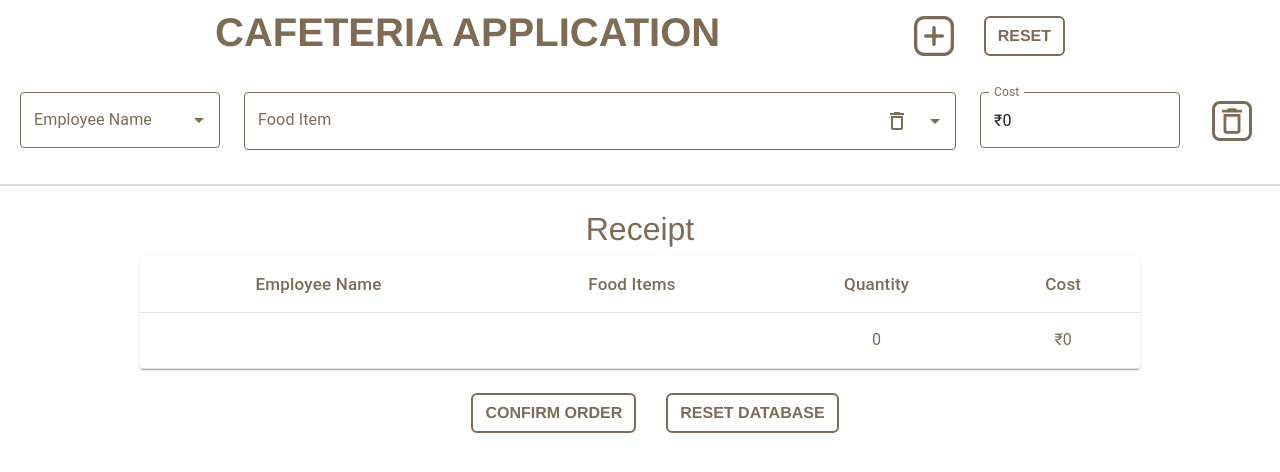
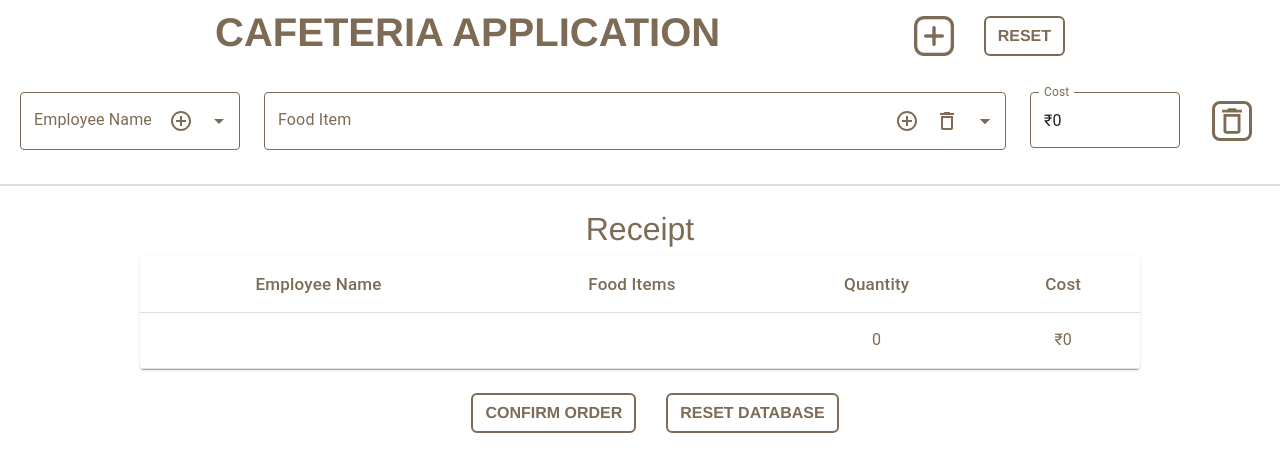
Before and after one commit to mayumithapa/CafeteriaApp, a React (Create React App) app in the folder cafeteria-application/: page / in a window 1280 px wide. Shown: the top 472 px of the page. Built offline with nearby package versions, Linux system fonts and the light colour scheme.

Commit message:
changes done

```diff
--- a/cafeteria-application/src/App.js
+++ b/cafeteria-application/src/App.js
@@ -23,7 +23,7 @@ function App() {
       updatedData.push({ id, employee, foodItems, totalCost });
     }
 
-    setSelectedData(updatedData);
+    setSelectedData(updatedData);// i need to read this function
   };
   const handleAddClick = () => {
     setForms([{ id: nextId }, ...forms]);
--- a/cafeteria-application/src/Dropdown.js
+++ b/cafeteria-application/src/Dropdown.js
@@ -1,11 +1,10 @@
 import React, { useState, useEffect } from "react";
 import './Dropdown.css';
 import { styled } from "@mui/material/styles";
-import Autocomplete from "@mui/material/Autocomplete";
-import TextField from "@mui/material/TextField";
+import { Autocomplete, TextField, IconButton } from '@mui/material';
 import Stack from "@mui/material/Stack";
 import Chip from "@mui/material/Chip";
-import { IconButton } from "@mui/material";
+import AddCircleOutlineIcon from '@mui/icons-material/AddCircleOutline';
 import DeleteOutlineIcon from "@mui/icons-material/DeleteOutline";
 
 const CustomTextField = styled(TextField)(({ theme }) => ({
@@ -49,12 +48,15 @@ const Dropdown = ({ id, emp, lunch, handleDeleteClick, handleOpenAddDialog, upda
   const [selectedFood, setSelectedFood] = useState([]);
   const [totalCost, setTotalCost] = useState(null);
 
+  // const clearInputReset = (id) => {
+  //   setSelectedEmployee([]);
+  //   setSelectedFood([]);
+  // }
+
   const handleFoodSelect = (event, value) => {
     const lastSelectedItem = value.length ? value[value.length - 1] : null;
 
-    if (lastSelectedItem && lastSelectedItem.title === "Add Food Item") {
-      handleOpenAddDialog("food");
-    } else if (lastSelectedItem) {
+    if (lastSelectedItem) {
       const existingItemIndex = selectedFood.findIndex(
         (item) => item.title === lastSelectedItem.title
       );
@@ -102,7 +104,6 @@ const Dropdown = ({ id, emp, lunch, handleDeleteClick, handleOpenAddDialog, upda
       sx={{
         display: "flex",
         justifyContent: "center",
-        // alignItems: "flex-end",
         margin: "20px",
         marginBottom: "10px",
         color: "#7d6b56",
@@ -111,14 +112,11 @@ const Dropdown = ({ id, emp, lunch, handleDeleteClick, handleOpenAddDialog, upda
       <Autocomplete
         disablePortal
         id="combo-box-demo"
-        options={[...emp, { name: "Add Employee" }]}
+        options={[...emp]}
         getOptionLabel={(option) => option.name || option.name}
         value={selectedEmployee}
         onChange={(event, value) => {
-          if (value && value.name === "Add Employee") {
-            handleOpenAddDialog("employee");
-            setSelectedEmployee(null);
-          } else {
+          if (value) {
             setSelectedEmployee(value);
           }
         }}
@@ -127,9 +125,20 @@ const Dropdown = ({ id, emp, lunch, handleDeleteClick, handleOpenAddDialog, upda
             {...params}
             label="Employee Name"
             placeholder="Employee Name"
+            InputProps={{
+              ...params.InputProps,
+              endAdornment: (
+                <>
+                  {params.InputProps.endAdornment}
+                  <IconButton onClick={() => handleOpenAddDialog("employee")}> {/* Add Icon added in Employee dropdown */}
+                    <AddCircleOutlineIcon />
+                  </IconButton>
+                </>
+              ),
+            }}
           />
         )}
-        sx={{ minWidth: 100, maxWidth: 200, flexGrow: 1, color: "#7d6b56" }}
+        sx={{ minWidth: 100, maxWidth: 220, flexGrow: 1, color: "#7d6b56" }}
         ListboxProps={{
           sx: { maxHeight: 200, overflowY: "auto" },
         }}
@@ -138,7 +147,8 @@ const Dropdown = ({ id, emp, lunch, handleDeleteClick, handleOpenAddDialog, upda
       <Autocomplete
         multiple
         id="tags-outlined-2"
-        options={[...lunch, { title: "Add Food Item" }]}
+        // options={[...lunch, { title: "Add Food Item" }]}
+        options={[...lunch]}
         getOptionLabel={(option) => option.title}
         filterSelectedOptions={false}
         onChange={handleFoodSelect}
@@ -153,7 +163,14 @@ const Dropdown = ({ id, emp, lunch, handleDeleteClick, handleOpenAddDialog, upda
             InputProps={{
               ...params.InputProps,
               endAdornment: (
+
                 <React.Fragment>
+                   <>
+                  {params.InputProps.endAdornment}
+                  <IconButton onClick={() => handleOpenAddDialog("food")}> {/* Add Icon added in Food Item dropdown */}
+                    <AddCircleOutlineIcon />
+                  </IconButton>
+                </>
                   {params.InputProps.endAdornment}
                   <IconButton onClick={handleClear}>
                     <DeleteOutlineIcon />
@@ -190,7 +207,7 @@ const Dropdown = ({ id, emp, lunch, handleDeleteClick, handleOpenAddDialog, upda
           readOnly: true,
         }}
         value={`₹${totalCost}`}
-        sx={{ minWidth: 100, maxWidth: 200, flexGrow: 1 }}
+        sx={{ minWidth: 100, maxWidth: 150, flexGrow: 1 }}
       />
 
       <IconButton onClick={() => handleDeleteClick(id)}>
```
Also changed, not shown: cafeteria-application/src/Navbar.js (+28 -1 lines), cafeteria-application/src/Receipt.js (+0 -80 lines).
